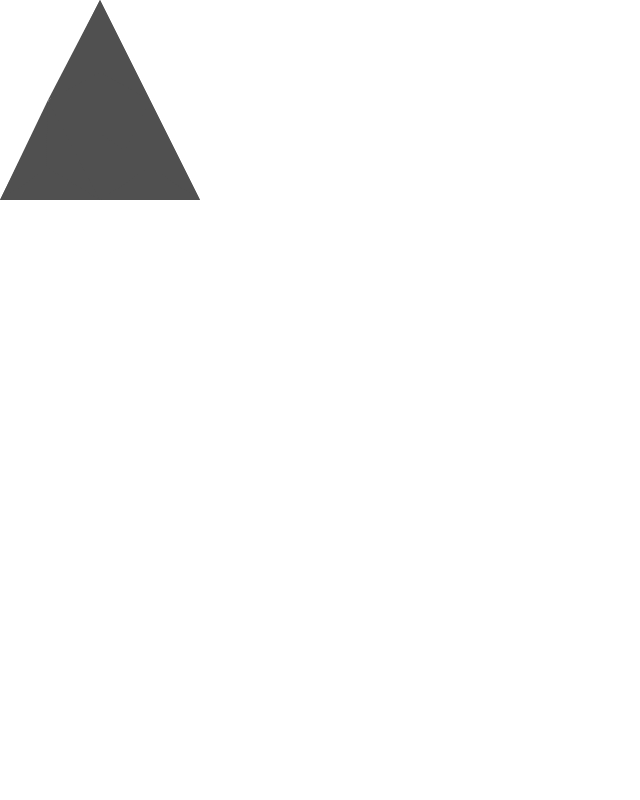
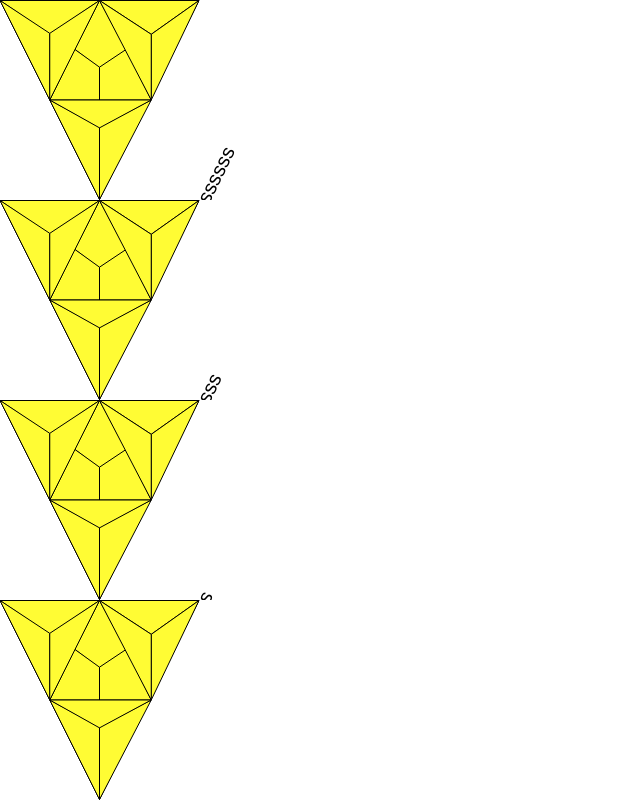
Before and after one commit to adogio/Dogo, a React (Create React App) app in the folder demo/: page / in a window 1280 px wide. Shown: the whole page, without its empty margins (0-640 px from the left). Built offline with nearby package versions, Linux system fonts and the light colour scheme.

Commit message:
[animation] fix react version matching, add animation on click

```diff
--- a/demo/src/App.jsx
+++ b/demo/src/App.jsx
@@ -7,7 +7,16 @@ import Logo from './logo';
 class App extends Component {
   render() {
     return (
-      <Logo></Logo>
+      <div>
+        <div>
+          <Logo text="adog.iossssss"></Logo>
+        </div>
+        <div>
+          <Logo text="adog.iosss"></Logo>
+          <Logo text="adog.ios"></Logo>
+          <Logo text="adog"></Logo>
+        </div>
+      </div>
     );
   }
 }
--- a/demo/src/logo.jsx
+++ b/demo/src/logo.jsx
@@ -4,26 +4,106 @@ import React, {
 import Angle from './triangle';
 
 class Logo extends Component {
-    defaultColor = { fill: "#505050" };
-    rotateLogo = {transform:"rotate(180deg)"}
+    defaultColor = { fill: "#FFFC34" };
+    text = { transform: "rotate(296deg)", position: "relative", fontSize: "20px" };
+    paddings = { left: "-185px", top: "-530px" };
+    timeoutClearer = 0;
+
+    constructor(props) {
+        super(props);
+        this.animate = this.animate.bind(this);
+        this.state = {
+            mark: "null"
+        }
+    }
+
     render() {
         return (
-            <svg style={this.rotateLogo} width="200" height="200">
-                <polygon style={this.defaultColor} points="0,0 200,0 100,200" />
-                <Angle points="75,49 100,68 127,50 100,0" />
-                <Angle points="50,100 75,49 100,67 100,100" />
-                <Angle points="100,100 100,67 127,49 152,100" />
-                <Angle points="100,0 152,34 200,0" />
-                <Angle points="150,33 152,100 200,0" />
-                <Angle points="100,0 152,100 154,33" />
-                <Angle points="100,0 50,34 0,0" />
-                <Angle points="50,33 50,100 0,0" />
-                <Angle points="100,0 50,100 50,33" />
-                <Angle points="50,100 100,127 100,200" />
-                <Angle points="100,127 152,100 100,200" />
-                <Angle points="50,100 152,100 100,128" />
-            </svg>
+            <div style={{ height: "200px", height: "200px", overflow: "hidden" }} onClick={this.animate}>
+                <svg width="200px" height="200px" viewBox="0 0 201 200" stroke="black" >
+                    <polygon style={this.defaultColor} points="0,0 200,0 100,200" />
+                    <Angle reverse={this.state.mark === "ct"} points="75,49 100,68 127,50 100,0" />
+                    <Angle reverse={this.state.mark === "cl"} points="50,100 75,49 100,67 100,100" />
+                    <Angle reverse={this.state.mark === "cr"} points="100,100 100,67 127,49 152,100" />
+                    <Angle reverse={this.state.mark === "rt"} points="100,0 152,34 200,0" />
+                    <Angle reverse={this.state.mark === "rr"} points="152,34 152,100 200,0" />
+                    <Angle reverse={this.state.mark === "rl"} points="100,0 152,100 152,34" />
+                    <Angle reverse={this.state.mark === "lt"} points="100,0 50,34 0,0" />
+                    <Angle reverse={this.state.mark === "ll"} points="50,33 50,100 0,0" />
+                    <Angle reverse={this.state.mark === "lr"} points="100,0 50,100 50,33" />
+                    <Angle reverse={this.state.mark === "bl"} points="50,100 100,127 100,200" />
+                    <Angle reverse={this.state.mark === "br"} points="100,127 152,100 100,200" />
+                    <Angle reverse={this.state.mark === "bt"} points="50,100 152,100 100,128" />
+                </svg>
+                <div style={Object.assign({}, this.paddings, this.text)}>{this.props.text}</div>
+            </div >
         );
+    }
+
+    animate() {
+        clearTimeout(this.timeoutClearer);
+        this.setState({
+            mark: "ll"
+        })
+        let animateNext = 1
+        const nextAnimate = () => {
+            let mark = null
+            switch (animateNext) {
+                case 0:
+                    mark = "ll";
+                    break;
+                case 1:
+                    mark = "lr";
+                    break;
+                case 2:
+                    mark = "cl";
+                    break;
+                case 3:
+                    mark = "bt";
+                    break;
+                case 4:
+                    mark = "bl";
+                    break;
+                case 5:
+                    mark = "br";
+                    break;
+                case 6:
+                    mark = "bt";
+                    break;
+                case 7:
+                    mark = "cr";
+                    break;
+                case 8:
+                    mark = "rl";
+                    break;
+                case 9:
+                    mark = "rr";
+                    break;
+                case 10:
+                    mark = "rt";
+                    break;
+                case 11:
+                    mark = "rl";
+                    break;
+                case 12:
+                    mark = "ct";
+                    break;
+                case 13:
+                    mark = "lr";
+                    break;
+                case 14:
+                    mark = "lt";
+                    animateNext = -1;
+                    break;
+
+            }
+            animateNext++;
+            this.setState({
+                mark: mark
+            })
+            this.timeoutClearer = setTimeout(nextAnimate, 200);
+        }
+        this.timeoutClearer = setTimeout(nextAnimate, 200);
     }
 }
 
--- a/demo/src/triangle.jsx
+++ b/demo/src/triangle.jsx
@@ -3,11 +3,44 @@ import React, {
 } from 'react';
 
 class Angle extends Component {
-    defaultColor = { fill: "#505050" };
+    bothColor = { transition: "0.2s all" }
+    defaultColor = { fill: "#FFFC34" };
+    hoverColor = { fill: "black" };
+
+    constructor(props) {
+        super(props);
+        this.handleHover = this.handleHover.bind(this);
+        this.releaseHover = this.releaseHover.bind(this);
+        this.state = {
+            hover: false
+        }
+    }
+
     render() {
         return (
-            <polygon style={this.defaultColor} points={this.props.points} />
+            <polygon
+                onMouseOver={this.handleHover}
+                onMouseLeave={this.releaseHover}
+                style={
+                    Object.assign({}, this.bothColor, this.props.reverse ?
+                        this.hoverColor : this.state.hover ?
+                            this.hoverColor : this.defaultColor)
+                }
+                points={this.props.points}
+            />
         );
+    }
+
+    handleHover() {
+        this.setState({
+            hover: true
+        })
+    }
+
+    releaseHover() {
+        this.setState({
+            hover: false
+        })
     }
 }
 
```
Also changed, not shown: 2 other files (tests, documents, lock files or other folders).
